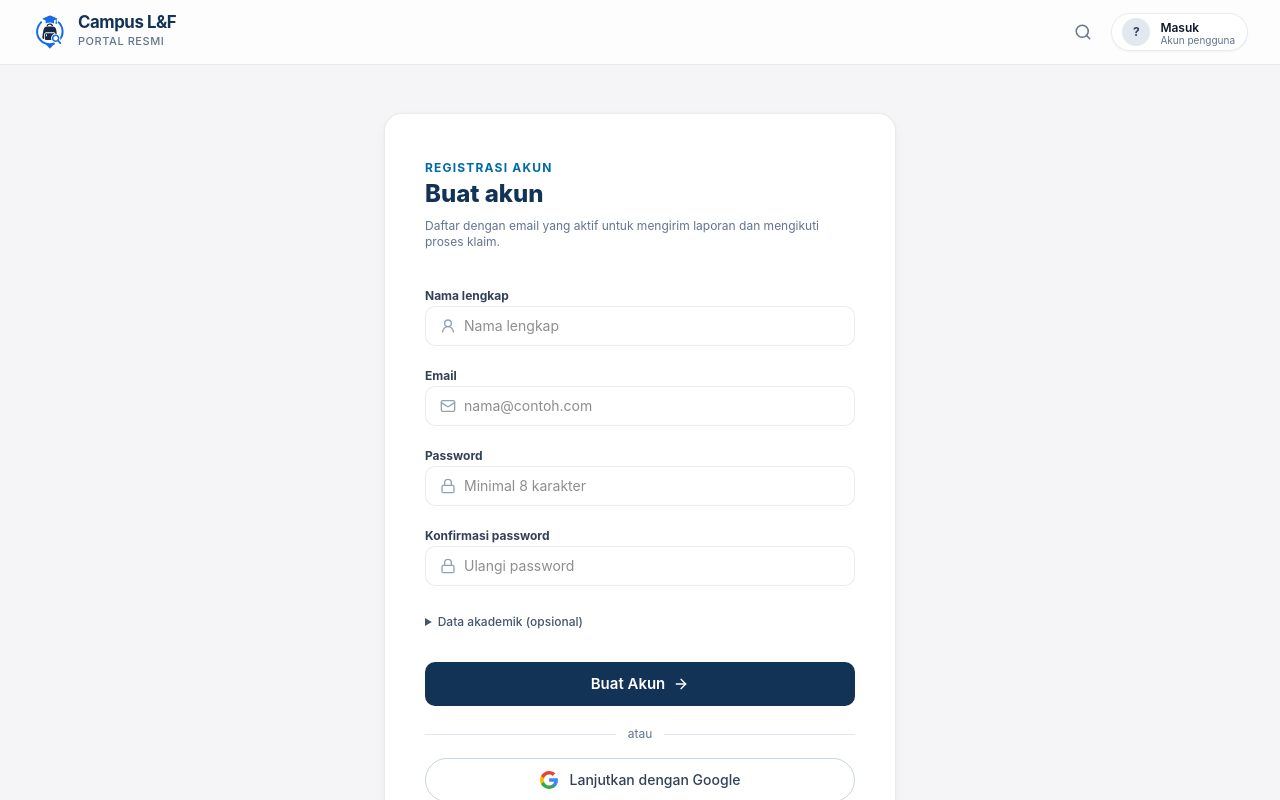
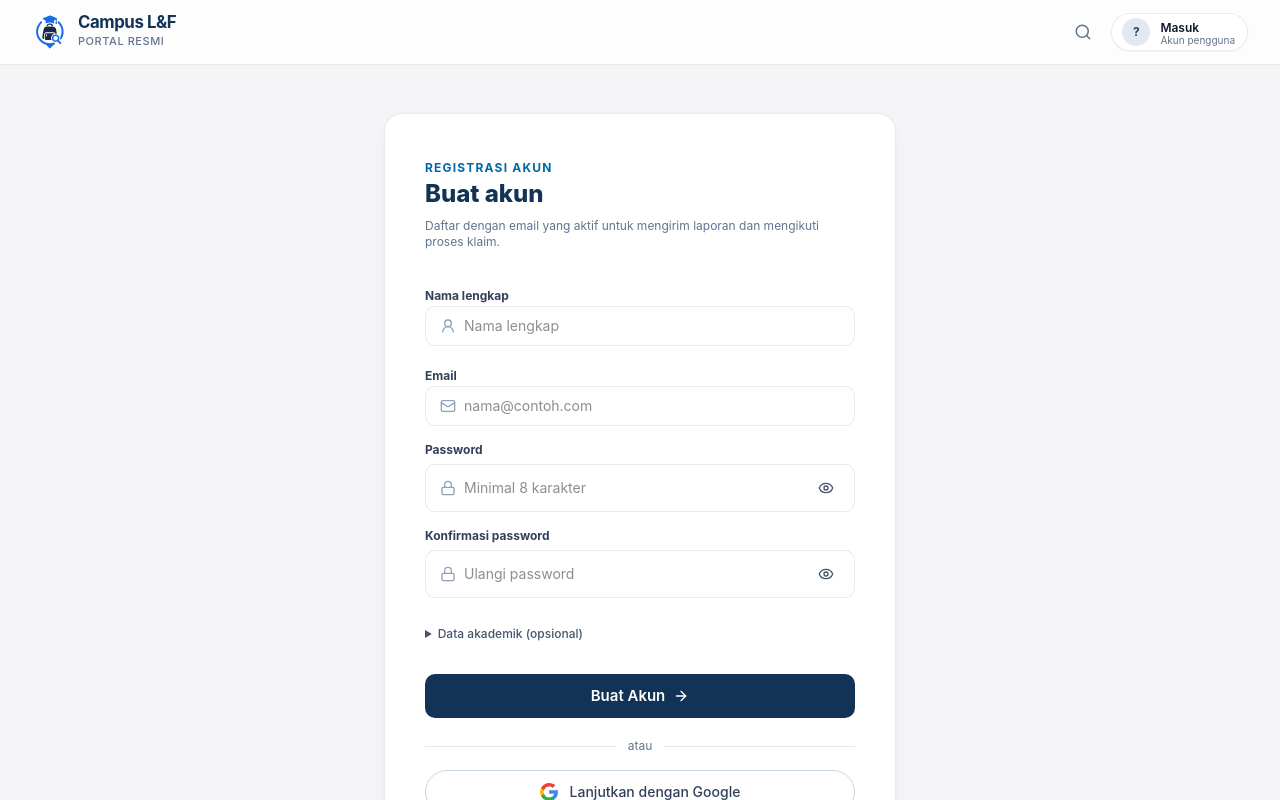
Before and after one commit to Velubby/campus-lost-found, a Next.js app: page /daftar in a window 1280 px wide. Shown: the top 800 px of the page. Built offline with nearby package versions, Linux system fonts and the light colour scheme; no server answers.

Commit message:
Add password visibility toggles to sign-up form
Closes #1

```diff
--- a/src/app/daftar/page.tsx
+++ b/src/app/daftar/page.tsx
@@ -3,7 +3,7 @@
 import { useRef, useState } from 'react';
 import Link from 'next/link';
 import { useRouter } from 'next/navigation';
-import { ArrowRight, Lock, Mail, UserRound } from 'lucide-react';
+import { ArrowRight, Eye, EyeOff, Lock, Mail, UserRound } from 'lucide-react';
 import { signUpUser } from '@/lib/supabase/auth';
 import GoogleSignInButton from '@/components/GoogleSignInButton';
 import { toast } from 'sonner';
@@ -37,6 +37,8 @@ export default function RegisterPage() {
   const [email, setEmail] = useState('');
   const [password, setPassword] = useState('');
   const [confirmPassword, setConfirmPassword] = useState('');
+  const [showPassword, setShowPassword] = useState(false);
+  const [showConfirmPassword, setShowConfirmPassword] = useState(false);
   const [studentNumber, setStudentNumber] = useState('');
   const [faculty, setFaculty] = useState('');
   const [studyProgram, setStudyProgram] = useState('');
@@ -102,6 +104,8 @@ export default function RegisterPage() {
 
       setPassword('');
       setConfirmPassword('');
+      setShowPassword(false);
+      setShowConfirmPassword(false);
       if (data.session) {
         toast.success('Pendaftaran berhasil. Kamu sudah masuk ke akun.');
         router.push('/dashboard');
@@ -161,21 +165,39 @@ export default function RegisterPage() {
             </div>
           </label>
 
-          <label className="space-y-1.5 block">
-            <span className="text-xs font-bold text-slate-700">Password</span>
+          <div className="space-y-1.5">
+            <label htmlFor="registration-password" className="text-xs font-bold text-slate-700 block">Password</label>
             <div className="flex items-center gap-2 form-input w-full focus-within:border-sky-500 focus-within:ring-2 focus-within:ring-sky-500/20">
               <Lock className="w-4 h-4 text-slate-400" aria-hidden="true" />
-              <input required type="password" minLength={8} autoComplete="new-password" value={password} onChange={(event) => setPassword(event.target.value)} className="flex-1 bg-transparent outline-none text-sm min-w-0" placeholder="Minimal 8 karakter" />
+              <input id="registration-password" required type={showPassword ? 'text' : 'password'} minLength={8} autoComplete="new-password" value={password} onChange={(event) => setPassword(event.target.value)} className="flex-1 bg-transparent outline-none text-sm min-w-0" placeholder="Minimal 8 karakter" />
+              <button
+                type="button"
+                onClick={() => setShowPassword((visible) => !visible)}
+                aria-label={showPassword ? 'Sembunyikan password' : 'Tampilkan password'}
+                aria-controls="registration-password"
+                className="-my-2 -mr-2 inline-flex h-11 w-11 shrink-0 items-center justify-center rounded-lg text-slate-600 transition-colors hover:text-slate-800 focus-visible:outline-2 focus-visible:outline-offset-2 focus-visible:outline-sky-700"
+              >
+                {showPassword ? <EyeOff className="w-4 h-4" aria-hidden="true" /> : <Eye className="w-4 h-4" aria-hidden="true" />}
+              </button>
             </div>
-          </label>
+          </div>
 
-          <label className="space-y-1.5 block">
-            <span className="text-xs font-bold text-slate-700">Konfirmasi password</span>
+          <div className="space-y-1.5">
+            <label htmlFor="registration-confirm-password" className="text-xs font-bold text-slate-700 block">Konfirmasi password</label>
             <div className="flex items-center gap-2 form-input w-full focus-within:border-sky-500 focus-within:ring-2 focus-within:ring-sky-500/20">
               <Lock className="w-4 h-4 text-slate-400" aria-hidden="true" />
-              <input required type="password" minLength={8} autoComplete="new-password" value={confirmPassword} onChange={(event) => setConfirmPassword(event.target.value)} className="flex-1 bg-transparent outline-none text-sm min-w-0" placeholder="Ulangi password" />
+              <input id="registration-confirm-password" required type={showConfirmPassword ? 'text' : 'password'} minLength={8} autoComplete="new-password" value={confirmPassword} onChange={(event) => setConfirmPassword(event.target.value)} className="flex-1 bg-transparent outline-none text-sm min-w-0" placeholder="Ulangi password" />
+              <button
+                type="button"
+                onClick={() => setShowConfirmPassword((visible) => !visible)}
+                aria-label={showConfirmPassword ? 'Sembunyikan konfirmasi password' : 'Tampilkan konfirmasi password'}
+                aria-controls="registration-confirm-password"
+                className="-my-2 -mr-2 inline-flex h-11 w-11 shrink-0 items-center justify-center rounded-lg text-slate-600 transition-colors hover:text-slate-800 focus-visible:outline-2 focus-visible:outline-offset-2 focus-visible:outline-sky-700"
+              >
+                {showConfirmPassword ? <EyeOff className="w-4 h-4" aria-hidden="true" /> : <Eye className="w-4 h-4" aria-hidden="true" />}
+              </button>
             </div>
-          </label>
+          </div>
 
           <details>
             <summary className="min-h-11 cursor-pointer py-3 text-xs font-medium text-slate-600 focus-visible:outline-2 focus-visible:outline-offset-2 focus-visible:outline-sky-700">Data akademik (opsional)</summary>
```
